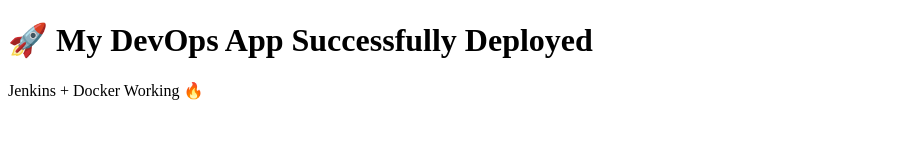
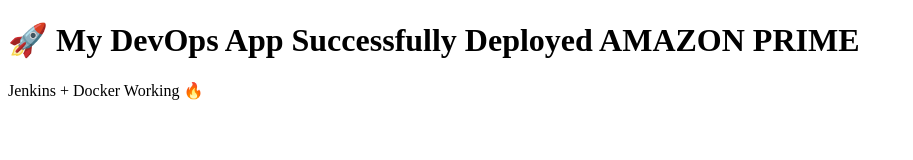
Before and after one commit to Sumit-tech-dev/Devops-Ist-lab, a plain HTML site: page index.html in a window 1280 px wide. Shown: the whole page, without its empty margins (0-913 px from the left). Drawn offline with Linux system fonts and the light colour scheme.

Commit message:
Update index.html

```diff
--- a/index.html
+++ b/index.html
@@ -4,7 +4,7 @@
     <title>My DevOps App</title>
 </head>
 <body>
-    <h1>🚀 My DevOps App Successfully Deployed</h1>
+    <h1>🚀 My DevOps App Successfully Deployed AMAZON PRIME</h1>
     <p>Jenkins + Docker Working 🔥</p>
 </body>
 </html>
```
